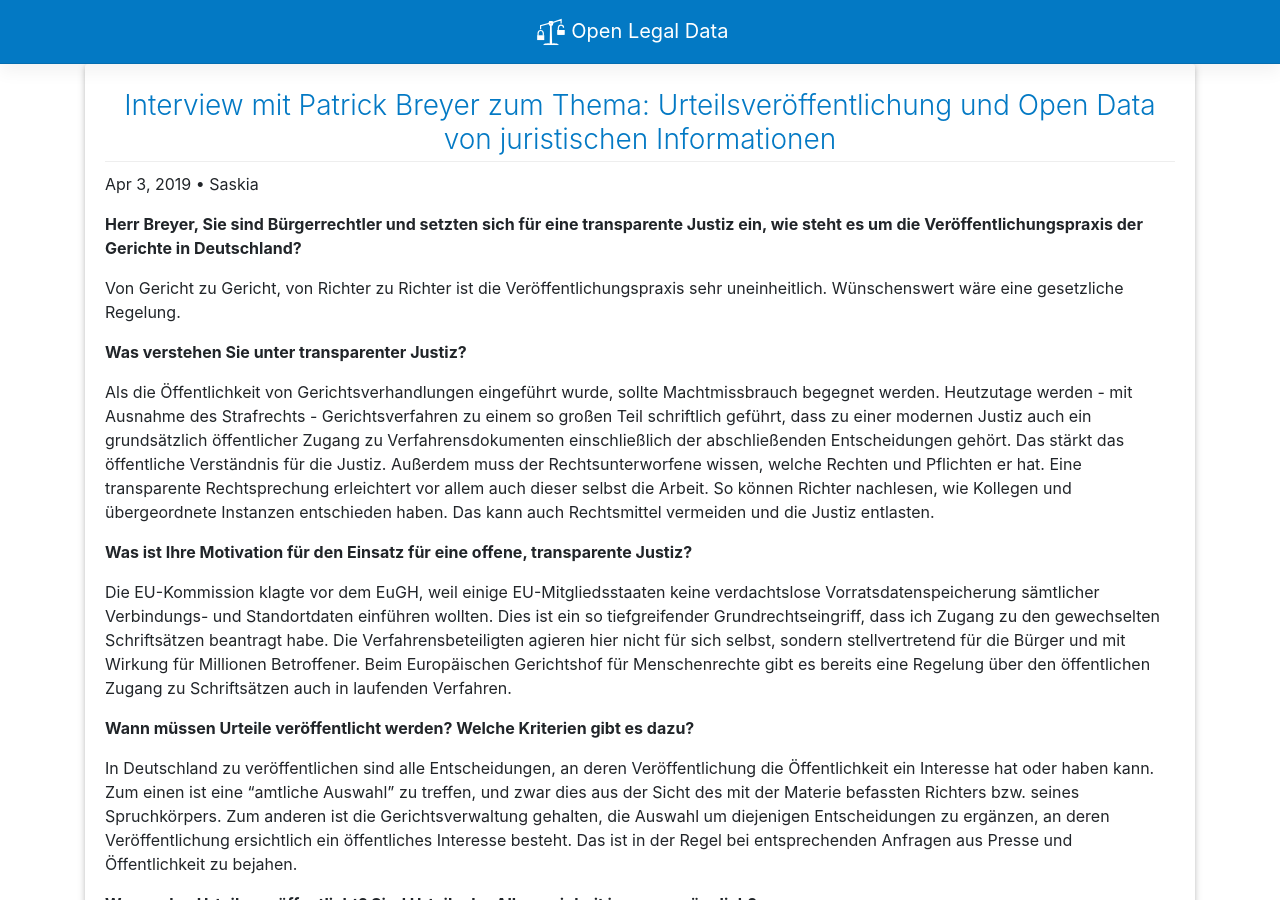
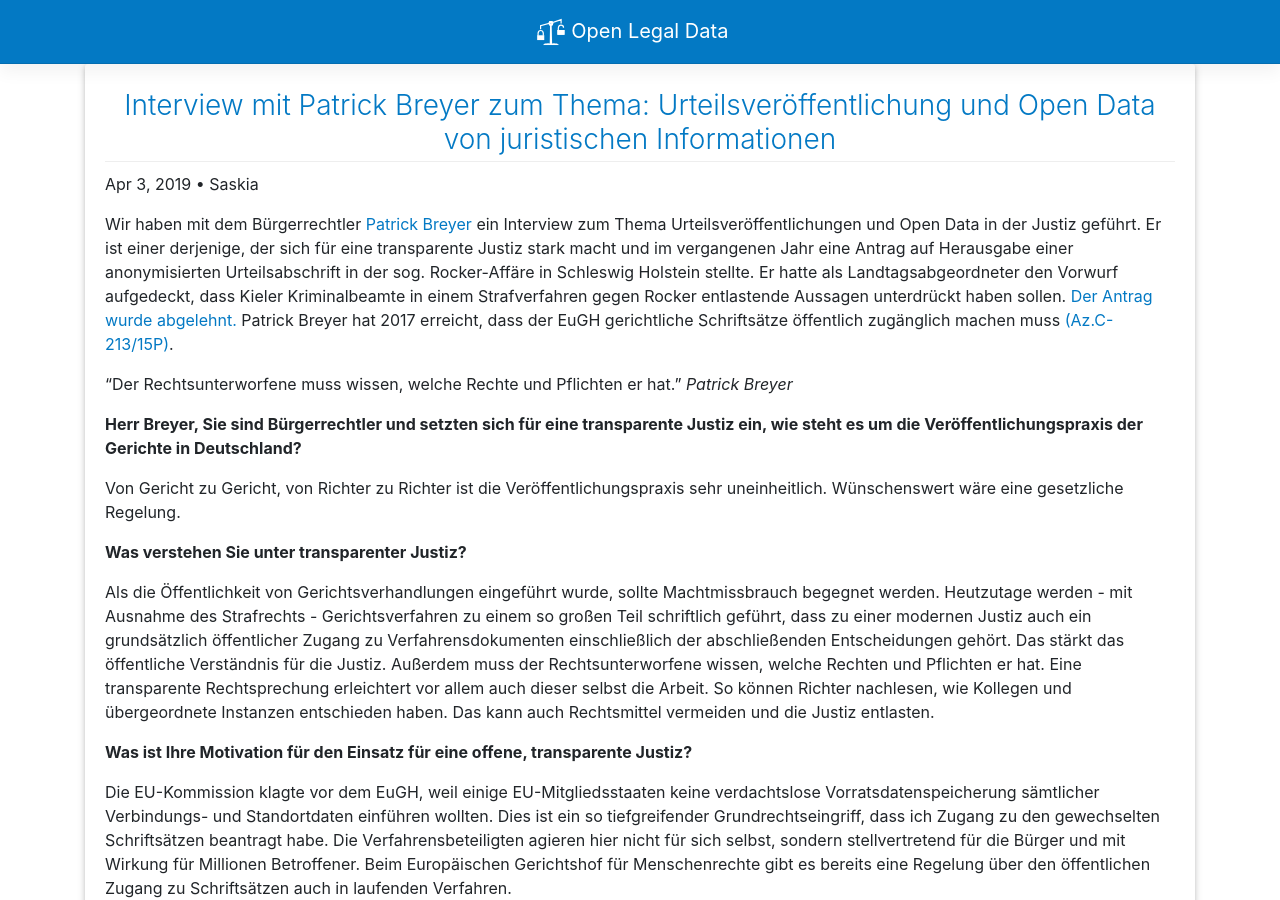
Before and after one commit to openlegaldata/blog, a Jekyll site: the page built from _posts/2019-04-03-interviewbreyer.md, in a window 1280 px wide and 900 px high. Built offline with Jekyll 4.4.1, drawn with Linux system fonts in a browser that asks for light colours.

Commit message:
Update 2019-04-03-interviewbreyer.md

```diff
--- a/_posts/2019-04-03-interviewbreyer.md
+++ b/_posts/2019-04-03-interviewbreyer.md
@@ -6,6 +6,17 @@ categories: interviews
 language: de
 author: Saskia
 ---
+
+Wir haben mit dem Bürgerrechtler [Patrick Breyer](https://www.patrick-breyer.de/) ein Interview zum Thema Urteilsveröffentlichungen und Open Data in der Justiz geführt.
+Er ist einer derjenige, der sich für eine transparente Justiz stark macht und im vergangenen Jahr
+eine Antrag auf Herausgabe einer anonymisierten Urteilsabschrift in der sog. Rocker-Affäre in
+Schleswig Holstein stellte. Er hatte als Landtagsabgeordneter den Vorwurf aufgedeckt,
+dass Kieler Kriminalbeamte in einem Strafverfahren gegen Rocker entlastende Aussagen unterdrückt haben sollen.
+[Der Antrag wurde abgelehnt.](https://www.patrick-breyer.de/?p=573821)
+Patrick Breyer hat 2017 erreicht, dass der EuGH gerichtliche Schriftsätze öffentlich zugänglich machen muss [(Az.C-213/15P)](http://curia.europa.eu/juris/document/document.jsf?text=&docid=192887&pageIndex=0&doclang=DE&mode=req&dir=&occ=first&part=1).
+
+>>"Der Rechtsunterworfene muss wissen, welche Rechte und Pflichten er hat."
+*Patrick Breyer*
 
 **Herr Breyer, Sie sind Bürgerrechtler und setzten sich für eine
 transparente Justiz ein, wie steht es um die Veröffentlichungspraxis der
```
